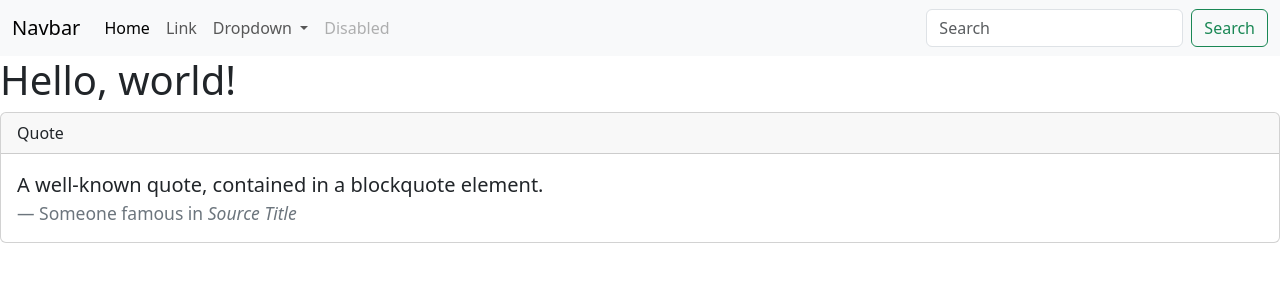
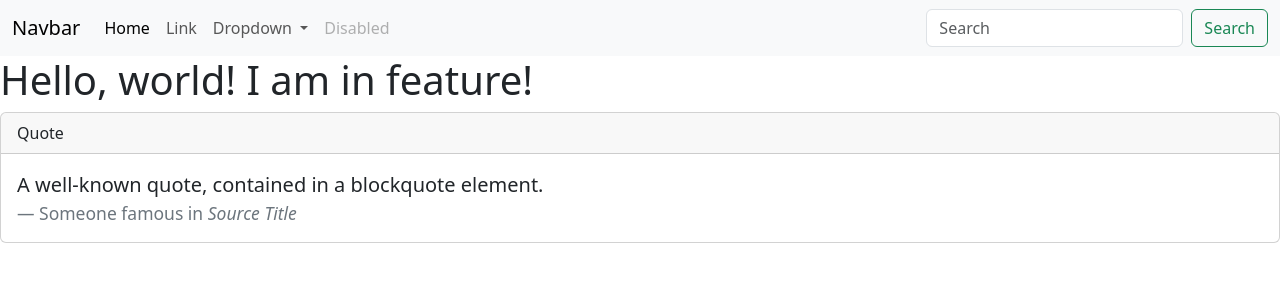
Before and after one commit to Md-Kaif-Innoraft/Git-learning, a plain HTML site: page index.html in a window 1280 px wide. Drawn offline with nearby package versions, Linux system fonts and the light colour scheme.

Commit message:
adding in new f1 branch

```diff
--- a/index.html
+++ b/index.html
@@ -44,7 +44,9 @@
           </div>
         </div>
       </nav>
-    <h1>Hello, world!</h1>
+    <h1>Hello, world!
+      I am in feature!
+    </h1>
 
 
     <div class="card">
```
